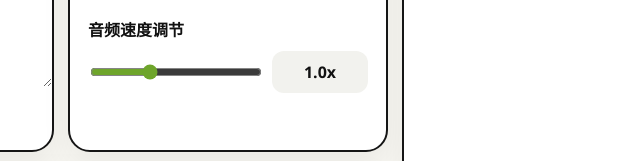
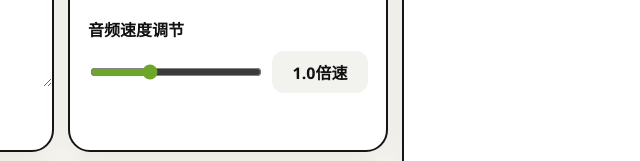
Before and after one commit to XayahTheRebel/TTSStudio, an Electron app: page renderer/index.html in a window 1540 px wide. Shown: the part 608-769 px from the top of the page, 850-1490 px from the left. Drawn offline with Linux system fonts and the light colour scheme; no server answers.

Commit message:
Localize audio speed labels

```diff
--- a/renderer/app.js
+++ b/renderer/app.js
@@ -487,7 +487,7 @@ function renderEmotionPresets() {
 }
 
 function formatSpeedValue(value) {
-  return `${Number(value).toFixed(1)}x`;
+  return `${Number(value).toFixed(1)}倍速`;
 }
 
 function renderLanguageOptions(languages = LANGUAGE_OPTIONS) {
--- a/renderer/index.html
+++ b/renderer/index.html
@@ -117,7 +117,7 @@
                         step="0.1"
                         value="1"
                       />
-                      <span id="audioSpeedValue" class="speed-value">1.0x</span>
+                      <span id="audioSpeedValue" class="speed-value">1.0倍速</span>
                     </div>
                   </label>
                 </div>
```
